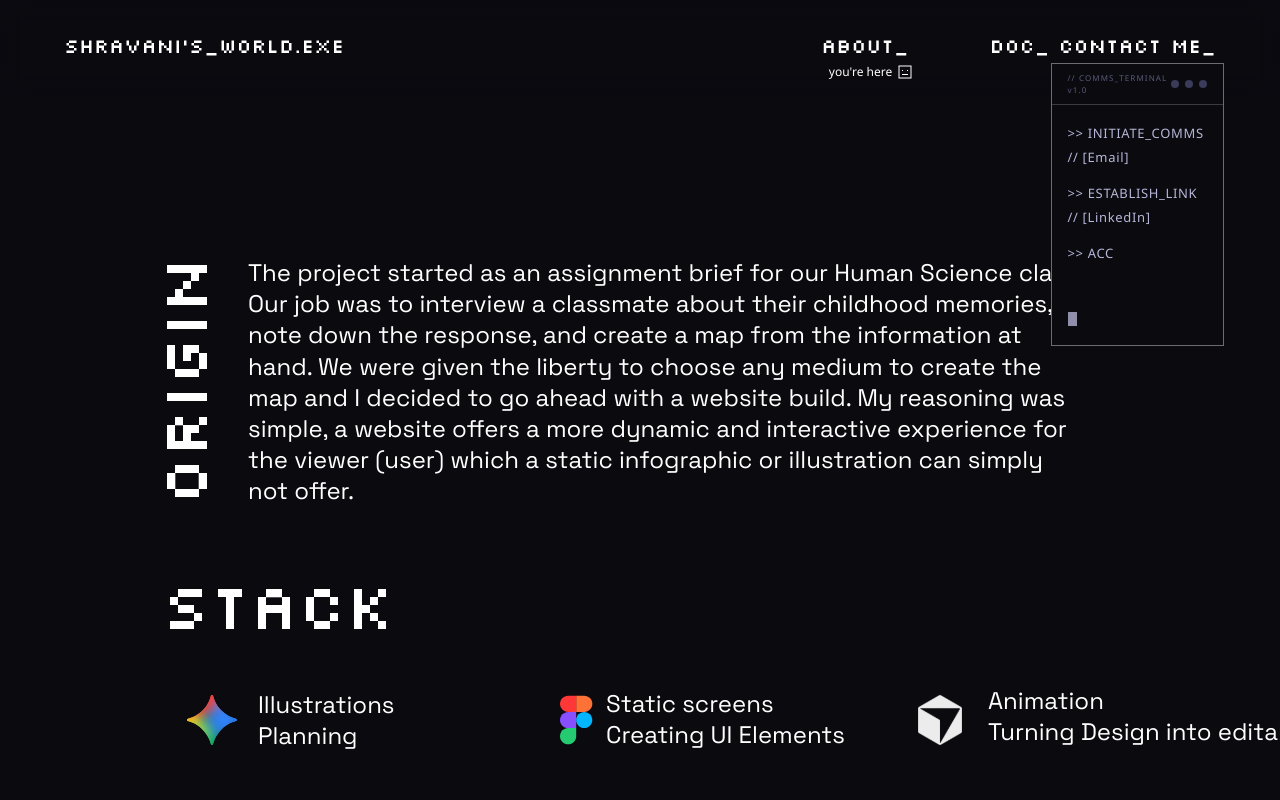
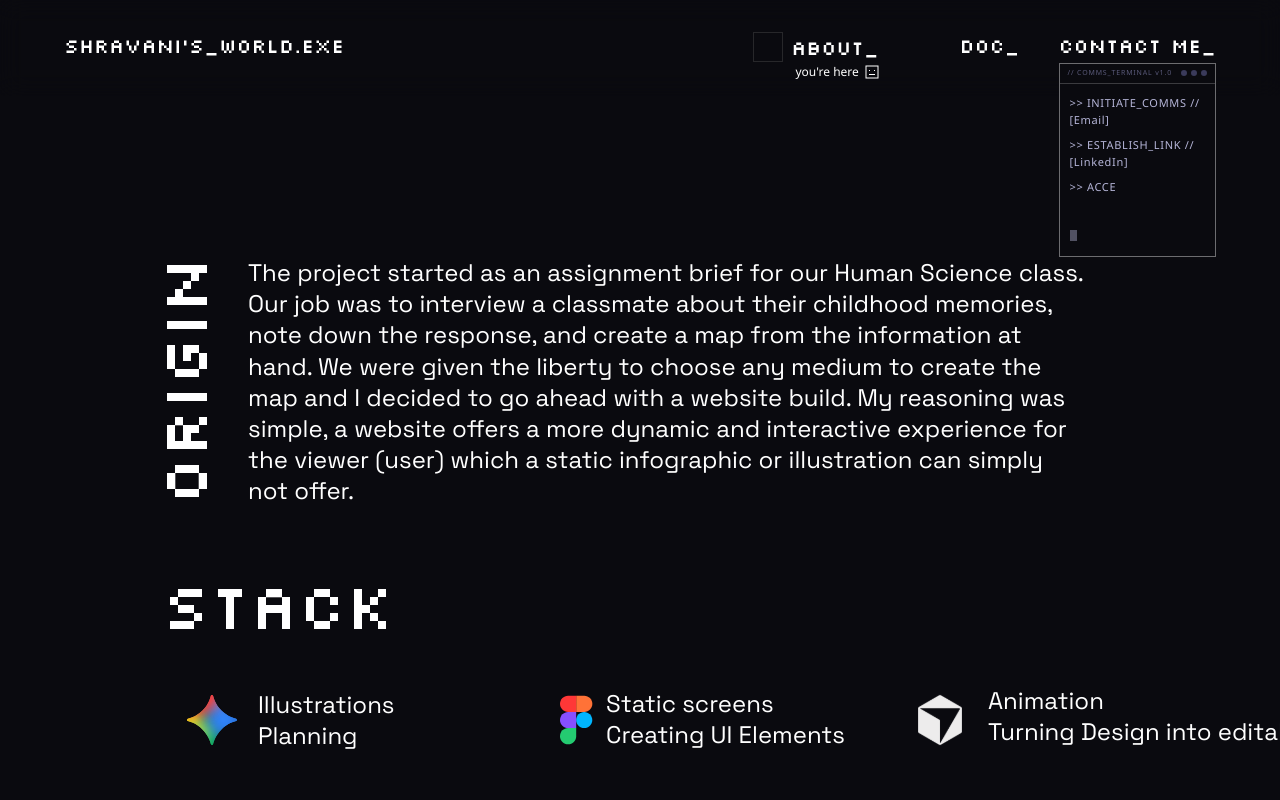
Before and after one commit to allurawind/memoryscape, a Next.js app: page /about in a window 1280 px wide. Both pictures are taken after a click on the button "CONTACT ME_". Shown: the top 800 px of the page. Built offline with nearby package versions, Linux system fonts and the light colour scheme; grey boxes are pictures that could not be loaded.

Commit message:
refine: global music player, miro animation, nav alignment, 30px gif, and tighter hover states

```diff
--- a/src/app/layout.tsx
+++ b/src/app/layout.tsx
@@ -1,6 +1,7 @@
 import type { Metadata } from "next";
 import { Silkscreen, Space_Grotesk } from "next/font/google";
 import SiteNav from "../components/SiteNav";
+import { AudioProvider } from "@/contexts/AudioContext";
 import "./globals.css";
 
 const silkscreen = Silkscreen({
@@ -30,8 +31,10 @@ export default function RootLayout({
         suppressHydrationWarning
         className={`${spaceGrotesk.variable} ${silkscreen.variable} min-h-full bg-[#0a0a0f] font-sans text-white`}
       >
-        <SiteNav />
-        {children}
+        <AudioProvider>
+          <SiteNav />
+          {children}
+        </AudioProvider>
       </body>
     </html>
   );
--- a/src/app/page.tsx
+++ b/src/app/page.tsx
@@ -5,12 +5,7 @@ import { motion, AnimatePresence } from "framer-motion";
 import { useEffect, useRef, useState } from "react";
 import SubjectReport from "@/components/SubjectReport";
 import { memoriesMap } from "@/data/memories";
-
-const tracks = [
-  { src: "/wiv - fly... - (320 Kbps).mp3", title: "fly..." },
-  { src: "/dont leave me.mp3", title: "dont leave me" },
-  { src: "/identity disturbance.mp3", title: "identity disturbance" },
-];
+import { useAudio, tracks } from "@/contexts/AudioContext";
 
 const buildings = [
   { id: "maths-teacher",     src: "/maths teacher-Photoroom.png",     alt: "Maths Teacher",     className: "left-[0%] top-[38.17%] w-[16.48%] z-20" },
@@ -25,55 +20,50 @@ const buildings = [
 
 export default function Home() {
   const videoRef = useRef<HTMLVideoElement | null>(null);
-  const audioRef = useRef<HTMLAudioElement | null>(null);
   const sectionRef = useRef<HTMLElement | null>(null);
   const buildingRefs = useRef<(HTMLDivElement | null)[]>([]);
 
-  const [isPlaying, setIsPlaying] = useState(true);
-  const [currentTrackIndex, setCurrentTrackIndex] = useState(0);
+  const { isPlaying, currentTrackIndex, togglePlayback: audioToggle, nextTrack, previousTrack, audioRef } = useAudio();
+
   const [selectedId, setSelectedId] = useState<string | null>(null);
   const [buildingRect, setBuildingRect] = useState<DOMRect | null>(null);
   const [transformOrigin, setTransformOrigin] = useState("50% 50%");
 
+  // Sync decorative video with global audio state
   useEffect(() => {
-    const audio = audioRef.current;
-    if (!audio) return;
-    void audio.play();
+    const video = videoRef.current;
+    if (!video) return;
+    if (!isPlaying) {
+      video.pause();
+    }
+  // Only run once on mount to handle the blocked-autoplay case
+  // eslint-disable-next-line react-hooks/exhaustive-deps
   }, []);
 
+  // Restart video on track change; pause when audio is paused
   useEffect(() => {
-    const audio = audioRef.current;
     const video = videoRef.current;
-    if (!audio || !video || !isPlaying) return;
-    video.currentTime = 0;
-    void Promise.all([video.play(), audio.play()]);
+    if (!video) return;
+    if (isPlaying) {
+      video.currentTime = 0;
+      void video.play();
+    } else {
+      video.pause();
+    }
   }, [currentTrackIndex, isPlaying]);
 
+  // Page-level toggle: syncs the decorative video AND delegates audio to context
   const togglePlayback = async () => {
-    if (!videoRef.current || !audioRef.current) return;
     const video = videoRef.current;
     const audio = audioRef.current;
+    if (!video || !audio) return;
     if (isPlaying) {
       video.pause();
-      audio.pause();
-      setIsPlaying(false);
-      return;
+    } else {
+      video.currentTime = audio.currentTime;
+      void video.play();
     }
-    video.currentTime = audio.currentTime;
-    await Promise.all([video.play(), audio.play()]);
-    setIsPlaying(true);
-  };
-
-  const handleTrackEnd = () => {
-    setCurrentTrackIndex((prev) => (prev + 1) % tracks.length);
-  };
-
-  const previousTrack = () => {
-    setCurrentTrackIndex((prev) => (prev - 1 + tracks.length) % tracks.length);
-  };
-
-  const nextTrack = () => {
-    setCurrentTrackIndex((prev) => (prev + 1) % tracks.length);
+    await audioToggle();
   };
 
   const handleBuildingClick = (id: string, index: number) => {
@@ -117,7 +107,6 @@ export default function Home() {
             const isSelected = selectedId === building.id;
             const isDimmed = selectedId !== null && !isSelected;
 
-            // Float timing per building (kept here for the CSS animation)
             const floatDuration = 5 + (index % 3);
             const floatDelay = index * 0.18;
 
@@ -127,7 +116,6 @@ export default function Home() {
                 ref={(el) => { buildingRefs.current[index] = el; }}
                 className={`absolute ${building.className} cursor-pointer`}
                 style={isSelected ? { zIndex: 45 } : undefined}
-                // Entrance from below on first mount
                 initial={{ opacity: 0, y: 20 }}
                 animate={{
                   opacity: isDimmed ? 0.4 : 1,
@@ -153,10 +141,6 @@ export default function Home() {
                   }
                 }}
               >
-                {/*
-                  Inner div handles the CSS float animation independently of
-                  Framer Motion's scale/blur transforms on the outer div.
-                */}
                 <div
                   style={{
                     animation: `floatBuilding ${floatDuration}s ease-in-out ${floatDelay}s infinite`,
@@ -176,15 +160,8 @@ export default function Home() {
           })}
         </motion.section>
 
-        {/* ── Music player ───────────────────────────────────────────── */}
+        {/* ── Music player (home only) ────────────────────────────────── */}
         <aside className="absolute bottom-5 left-6 z-50 h-[100px] w-[221px] md:bottom-8 md:left-16">
-          <audio
-            ref={audioRef}
-            src={tracks[currentTrackIndex].src}
-            onEnded={handleTrackEnd}
-            preload="auto"
-            autoPlay
-          />
           <div className="h-[100px] w-[100px] border border-zinc-800 bg-transparent p-0">
             <video
               ref={videoRef}
--- a/src/components/SiteNav.tsx
+++ b/src/components/SiteNav.tsx
@@ -4,11 +4,12 @@ import Link from "next/link";
 import { AnimatePresence, motion } from "framer-motion";
 import { usePathname } from "next/navigation";
 import { useEffect, useMemo, useRef, useState } from "react";
+import { useAudio } from "@/contexts/AudioContext";
 
 const navLinks = [
   { label: "SHRAVANI'S_WORLD.EXE", href: "/", className: "left-6 top-6 md:left-16 md:top-8" },
-  { label: "ABOUT_", href: "/about", className: "right-[29%] top-6 md:top-8" },
-  { label: "DOC_", href: "/doc", className: "right-[18%] top-6 md:top-8" },
+  { label: "ABOUT_", href: "/about", className: "right-[calc(29%+30px)] top-6 md:top-8" },
+  { label: "DOC_", href: "/doc", className: "right-[calc(18%+30px)] top-6 md:top-8" },
 ];
 
 const CONTACT_LINKS = [
@@ -32,7 +33,72 @@ const CONTACT_LINKS = [
   },
 ];
 
-function TypewriterLine({ text, href }: { text: string; href: string }) {
+// Keyframe arrays for the portal flicker — defined outside the component for stability.
+const FLICKER_OPACITY_IN:  number[] = [0, 1, 0, 0.8, 0, 1, 0.3, 1];
+const FLICKER_SCALE_IN:    number[] = [0.7, 1.15, 1.0, 1.05, 0.95, 1.0];
+const FLICKER_OPACITY_OUT: number[] = [1, 0, 0.6, 0];
+const FLICKER_SCALE_OUT:   number[] = [1, 1.1, 0.8];
+
+// ── Mini Player (30 × 30 px) ────────────────────────────────────────────────
+function MiniPlayer({
+  isPlaying,
+  onToggle,
+}: {
+  isPlaying: boolean;
+  onToggle: () => void;
+}) {
+  return (
+    <motion.div
+      initial={{ opacity: 0, scale: 0.7 }}
+      animate={{ opacity: FLICKER_OPACITY_IN, scale: FLICKER_SCALE_IN, transition: { duration: 0.38, ease: "linear" } }}
+      exit={{ opacity: FLICKER_OPACITY_OUT, scale: FLICKER_SCALE_OUT, transition: { duration: 0.2, ease: "linear" } }}
+      // Intercept clicks so we don't navigate via the parent <Link>
+      onClick={(e) => {
+        e.preventDefault();
+        e.stopPropagation();
+        onToggle();
+      }}
+      className="group relative mr-2 size-[30px] flex-shrink-0 cursor-pointer border border-zinc-800"
+      aria-label={isPlaying ? "Pause" : "Play"}
+      role="button"
+      tabIndex={0}
+      onKeyDown={(e) => {
+        if (e.key === "Enter" || e.key === " ") {
+          e.preventDefault();
+          e.stopPropagation();
+          onToggle();
+        }
+      }}
+    >
+      {/* Decorative album-cover video */}
+      <video
+        src="/wiv album cover (trimmed).mp4"
+        autoPlay
+        loop
+        muted
+        playsInline
+        className="h-full w-full object-cover grayscale contrast-125 opacity-60 mix-blend-luminosity"
+      />
+
+      {/* Play / Pause icon overlay on hover */}
+      <div className="pointer-events-none absolute inset-0 flex items-center justify-center bg-[#0a0a0f]/70 opacity-0 transition-opacity duration-150 group-hover:opacity-100">
+        {isPlaying ? (
+          <svg width="8" height="8" viewBox="0 0 12 12" fill="white" aria-hidden="true">
+            <rect x="2" y="2" width="3" height="8" />
+            <rect x="7" y="2" width="3" height="8" />
+          </svg>
+        ) : (
+          <svg width="8" height="8" viewBox="0 0 12 12" fill="white" aria-hidden="true">
+            <polygon points="3,2 10,6 3,10" />
+          </svg>
+        )}
+      </div>
+    </motion.div>
+  );
+}
+
+// ── Typewriter contact link ─────────────────────────────────────────────────
+function TypewriterLine({ text, href, compact }: { text: string; href: string; compact?: boolean }) {
   return (
     <motion.a
       href={href}
@@ -41,10 +107,14 @@ function TypewriterLine({ text, href }: { text: string; href: string }) {
       variants={{
         hidden: {},
         visible: {
-          transition: { staggerChildren: 0.038 },
+          transition: { staggerChildren: compact ? 0.032 : 0.038 },
         },
       }}
-      className="block cursor-pointer font-[var(--font-space-grotesk)] text-[13px] leading-[24px] tracking-wider text-[#B6B6D9] transition-colors hover:text-white"
+      className={
+        compact
+          ? "block cursor-pointer font-[var(--font-space-grotesk)] text-[11px] leading-[17px] tracking-[0.06em] text-[#B6B6D9] transition-colors hover:text-white"
+          : "block cursor-pointer font-[var(--font-space-grotesk)] text-[13px] leading-[24px] tracking-wider text-[#B6B6D9] transition-colors hover:text-white"
+      }
     >
       {text.split("").map((char, i) => (
         <motion.span
@@ -61,15 +131,21 @@ function TypewriterLine({ text, href }: { text: string; href: string }) {
   );
 }
 
+// ── SiteNav ─────────────────────────────────────────────────────────────────
 export default function SiteNav() {
   const pathname = usePathname();
+  const { isPlaying, togglePlayback } = useAudio();
+
   const hoverResetTimeoutRef = useRef<ReturnType<typeof setTimeout> | null>(null);
+  // linkRefs now points to the inner <a> elements (the Link components)
   const linkRefs = useRef<(HTMLAnchorElement | null)[]>([]);
   const contactWrapperRef = useRef<HTMLDivElement>(null);
   const [hoveredIndex, setHoveredIndex] = useState<number | null>(null);
   const [isContactHovered, setIsContactHovered] = useState(false);
   const [isContactOpen, setIsContactOpen] = useState(false);
-  const [indicatorLeft, setIndicatorLeft] = useState(24);
+  const [indicatorRight, setIndicatorRight] = useState(24);
+
+  const isHome = pathname === "/";
 
   const activeIndex = useMemo(
     () =>
@@ -98,20 +174,22 @@ export default function SiteNav() {
     }, 80);
   };
 
+  // Align the indicator row's *right* edge with the active nav label's right edge
+  // (same horizontal finish line for tab title + "you're here" line).
   useEffect(() => {
     const updateIndicatorPosition = () => {
       if (activeIndex < 0) return;
       const activeLink = linkRefs.current[activeIndex];
-      const container = activeLink?.parentElement;
+      const container = activeLink?.closest("nav");
       if (!activeLink || !container) return;
       const linkRect = activeLink.getBoundingClientRect();
       const containerRect = container.getBoundingClientRect();
-      setIndicatorLeft(linkRect.left - containerRect.left);
+      setIndicatorRight(containerRect.right - linkRect.right);
     };
     updateIndicatorPosition();
     window.addEventListener("resize", updateIndicatorPosition);
     return () => window.removeEventListener("resize", updateIndicatorPosition);
-  }, [activeIndex]);
+  }, [activeIndex, pathname]);
 
   useEffect(() => {
     const handleClickOutside = (e: MouseEvent) => {
@@ -141,7 +219,7 @@ export default function SiteNav() {
         animate={{ opacity: 1 }}
         exit={{ opacity: 0 }}
         transition={{ duration: 0.18, ease: "easeOut" }}
-        className="pointer-events-none absolute -inset-x-2 -inset-y-1 z-[-1]"
+        className="pointer-events-none absolute inset-y-[-4px] left-0 right-0 z-[-1] px-2"
       >
         <motion.svg className="absolute inset-0 h-full w-full" viewBox="0 0 100 100" preserveAspectRatio="none">
           <motion.rect
@@ -177,7 +255,7 @@ export default function SiteNav() {
         animate={{ opacity: 1 }}
         exit={{ opacity: 0 }}
         transition={{ duration: 0.18, ease: "easeOut" }}
-        className="pointer-events-none absolute -inset-x-2 -inset-y-1 z-[-1]"
+        className="pointer-events-none absolute inset-y-[-4px] left-0 right-0 z-[-1] px-2"
       >
         <motion.svg className="absolute inset-0 h-full w-full" viewBox="0 0 100 100" preserveAspectRatio="none">
           <motion.rect
@@ -208,33 +286,57 @@ export default function SiteNav() {
   return (
     <div className="pointer-events-none fixed inset-x-0 top-0 z-[60] bg-[#0a0a0f]/80 backdrop-blur-md">
       <nav className="relative mx-auto h-[96px] w-full max-w-[1440px]">
-        {navLinks.map((item, index) => (
+        {navLinks.map((item, index) => {
+          const isActive = index === activeIndex;
+          // Show the mini player only on non-home pages next to the active link
+          const showMini = isActive && !isHome && index !== 0;
+
+          return (
+            /*
+             * Wrapper div takes the absolute position so the Link element's
+             * own getBoundingClientRect() stays unaffected by the mini player
+             * being a flex sibling.
+             */
+            <div
+              key={item.label}
+              className={`pointer-events-auto absolute ${item.className} inline-flex items-center`}
+            >
+              {/* Portal-flicker mini player — mounts/unmounts with route changes */}
+              <AnimatePresence>
+                {showMini && (
+                  <MiniPlayer
+                    key={`mini-player-${index}`}
+                    isPlaying={isPlaying}
+                    onToggle={togglePlayback}
+                  />
+                )}
+              </AnimatePresence>
+
               <Link
-            key={item.label}
                 href={item.href}
-            ref={(element) => {
-              linkRefs.current[index] = element;
-            }}
+                ref={(element) => { linkRefs.current[index] = element; }}
                 onMouseEnter={() => handleNavHoverStart(index)}
                 onMouseLeave={handleNavHoverEnd}
-            className={`pointer-events-auto absolute ${item.className} isolate inline-flex items-center font-silkscreen text-[20px] font-normal leading-[26px] tracking-[0em] text-[#FFFFFF]`}
+                className="relative isolate inline-flex items-center font-silkscreen text-[20px] font-normal leading-[26px] tracking-[0em] text-[#FFFFFF]"
               >
                 <span className="relative z-10">{item.label}</span>
                 <AnimatePresence>{renderHoverBackground(index)}</AnimatePresence>
               </Link>
-        ))}
+            </div>
+          );
+        })}
 
         {/* Contact Me_ toggle */}
         <div
           ref={contactWrapperRef}
-          className="pointer-events-auto absolute right-6 top-6 md:right-16 md:top-8"
+          className="pointer-events-auto absolute right-6 top-6 w-max md:right-16 md:top-8"
         >
           <button
             type="button"
             onClick={() => setIsContactOpen((prev) => !prev)}
             onMouseEnter={() => { setHoveredIndex(null); setIsContactHovered(true); }}
             onMouseLeave={() => setIsContactHovered(false)}
-            className="isolate inline-flex items-center font-silkscreen text-[20px] font-normal leading-[26px] tracking-[0em] text-[#FFFFFF]"
+            className="relative isolate inline-flex items-center font-silkscreen text-[20px] font-normal leading-[26px] tracking-[0em] text-[#FFFFFF]"
           >
             <span className="relative z-10">CONTACT ME_</span>
             <AnimatePresence>{renderContactHoverBackground()}</AnimatePresence>
@@ -249,17 +351,17 @@ export default function SiteNav() {
                 animate={{ opacity: 1, y: 0 }}
                 exit={{ opacity: 0, y: -10 }}
                 transition={{ duration: 0.22, ease: "easeOut" }}
-                className="absolute -left-2 top-[calc(100%+4px)] z-[100] w-[calc(100%+1rem)] border border-white/40 bg-[#0a0a0f]"
+                className="absolute left-0 right-0 top-[calc(100%+4px)] z-[100] w-full min-w-0 border border-white/40 bg-[#0a0a0f]"
               >
                 {/* Header bar */}
-                <div className="flex items-center justify-between border-b border-white/20 px-4 py-2">
-                  <span className="font-[var(--font-silkscreen)] text-[8px] tracking-[0.14em] text-[#5a5a7a]">
+                <div className="flex items-center justify-between gap-2 border-b border-white/20 px-2 py-1">
+                  <span className="font-[var(--font-silkscreen)] text-[7px] tracking-[0.12em] text-[#5a5a7a]">
                     // COMMS_TERMINAL v1.0
                   </span>
-                  <div className="flex gap-1.5">
-                    <span className="h-2 w-2 rounded-full bg-[#3a3a5a]" />
-                    <span className="h-2 w-2 rounded-full bg-[#3a3a5a]" />
-                    <span className="h-2 w-2 rounded-full bg-[#3a3a5a]" />
+                  <div className="flex shrink-0 gap-1">
+                    <span className="h-1.5 w-1.5 rounded-full bg-[#3a3a5a]" />
+                    <span className="h-1.5 w-1.5 rounded-full bg-[#3a3a5a]" />
+                    <span className="h-1.5 w-1.5 rounded-full bg-[#3a3a5a]" />
                   </div>
                 </div>
 
@@ -276,10 +378,10 @@ export default function SiteNav() {
                       },
                     },
                   }}
-                  className="space-y-3 px-4 py-4"
+                  className="space-y-2 px-2.5 py-2.5"
                 >
                   {CONTACT_LINKS.map((link) => (
-                    <TypewriterLine key={link.tag} text={link.full} href={link.href} />
+                    <TypewriterLine key={link.tag} text={link.full} href={link.href} compact />
                   ))}
 
                   {/* Blinking cursor */}
@@ -288,9 +390,9 @@ export default function SiteNav() {
                       hidden: { opacity: 0 },
                       visible: { opacity: 1, transition: { delay: 0.1, duration: 0 } },
                     }}
-                    className="pt-1"
+                    className="pt-0.5"
                   >
-                    <BlinkingCursor />
+                    <BlinkingCursor compact />
                   </motion.div>
                 </motion.div>
               </motion.div>
@@ -300,8 +402,8 @@ export default function SiteNav() {
 
         {activeIndex >= 0 ? (
           <motion.div
-            className="absolute top-[52px] flex items-center gap-[6px] font-[var(--font-space-grotesk)] text-[12px] font-normal leading-[15px] tracking-[0em] text-[#FFFFFF] md:top-[64px]"
-            animate={{ left: indicatorLeft }}
+            className="absolute left-auto top-[52px] flex items-center gap-[6px] font-[var(--font-space-grotesk)] text-[12px] font-normal leading-[15px] tracking-[0em] text-[#FFFFFF] md:top-[64px]"
+            animate={{ right: indicatorRight }}
             transition={{ duration: 0.2, ease: "easeOut" }}
           >
             <span className="font-[var(--font-space-grotesk)]">you&apos;re here</span>
@@ -318,12 +420,16 @@ export default function SiteNav() {
   );
 }
 
-function BlinkingCursor() {
+function BlinkingCursor({ compact }: { compact?: boolean }) {
   return (
     <motion.span
       animate={{ opacity: [1, 0, 1] }}
-      transition={{ duration: 0.9, repeat: Infinity, ease: "linear" }}
-      className="inline-block h-[14px] w-[9px] bg-[#B6B6D9] align-middle"
+      transition={{ duration: compact ? 0.85 : 0.9, repeat: Infinity, ease: "linear" }}
+      className={
+        compact
+          ? "inline-block h-[11px] w-[7px] bg-[#B6B6D9] align-middle"
+          : "inline-block h-[14px] w-[9px] bg-[#B6B6D9] align-middle"
+      }
     />
   );
 }
--- /dev/null
+++ b/src/contexts/AudioContext.tsx
@@ -0,0 +1,111 @@
+"use client";
+
+import {
+  createContext,
+  useContext,
+  useEffect,
+  useRef,
+  useState,
+} from "react";
+
+export const tracks = [
+  { src: "/wiv - fly... - (320 Kbps).mp3", title: "fly..." },
+  { src: "/dont leave me.mp3", title: "dont leave me" },
+  { src: "/identity disturbance.mp3", title: "identity disturbance" },
+];
+
+interface AudioContextValue {
+  isPlaying: boolean;
+  currentTrackIndex: number;
+  togglePlayback: () => Promise<void>;
+  nextTrack: () => void;
+  previousTrack: () => void;
+  audioRef: React.RefObject<HTMLAudioElement | null>;
+}
+
+const AudioContext = createContext<AudioContextValue | null>(null);
+
+export function AudioProvider({ children }: { children: React.ReactNode }) {
+  const audioRef = useRef<HTMLAudioElement | null>(null);
+  // Start false — will be set true only if autoplay succeeds
+  const [isPlaying, setIsPlaying] = useState(false);
+  const [currentTrackIndex, setCurrentTrackIndex] = useState(1);
+  // Prevent the track-change effect from firing on the very first render
+  const isFirstMount = useRef(true);
+
+  // Attempt autoplay on mount
+  useEffect(() => {
+    const audio = audioRef.current;
+    if (!audio) return;
+    audio
+      .play()
+      .then(() => setIsPlaying(true))
+      .catch(() => setIsPlaying(false));
+  }, []);
+
+  // When track index changes (after first mount), swap the source and play
+  useEffect(() => {
+    if (isFirstMount.current) {
+      isFirstMount.current = false;
+      return;
+    }
+    const audio = audioRef.current;
+    if (!audio) return;
+    audio.src = tracks[currentTrackIndex].src;
+    audio.load();
+    if (isPlaying) {
+      audio.play().catch(() => setIsPlaying(false));
+    }
+    // isPlaying intentionally omitted — only react to track change
+    // eslint-disable-next-line react-hooks/exhaustive-deps
+  }, [currentTrackIndex]);
+
+  const togglePlayback = async () => {
+    const audio = audioRef.current;
+    if (!audio) return;
+    if (isPlaying) {
+      audio.pause();
+      setIsPlaying(false);
+    } else {
+      try {
+        await audio.play();
+        setIsPlaying(true);
+      } catch {
+        setIsPlaying(false);
+      }
+    }
+  };
+
+  const handleTrackEnd = () => {
+    setCurrentTrackIndex((prev) => (prev + 1) % tracks.length);
+  };
+
+  const nextTrack = () => {
+    setCurrentTrackIndex((prev) => (prev + 1) % tracks.length);
+  };
+
+  const previousTrack = () => {
+    setCurrentTrackIndex((prev) => (prev - 1 + tracks.length) % tracks.length);
+  };
+
+  return (
+    <AudioContext.Provider
+      value={{ isPlaying, currentTrackIndex, togglePlayback, nextTrack, previousTrack, audioRef }}
+    >
+      {/* Single persistent audio element — never unmounts */}
+      <audio
+        ref={audioRef}
+        src={tracks[currentTrackIndex].src}
+        onEnded={handleTrackEnd}
+        preload="auto"
+      />
+      {children}
+    </AudioContext.Provider>
+  );
+}
+
+export function useAudio() {
+  const ctx = useContext(AudioContext);
+  if (!ctx) throw new Error("useAudio must be used inside <AudioProvider>");
+  return ctx;
+}
```
Lines whose indentation alone changed are shown as unchanged.
